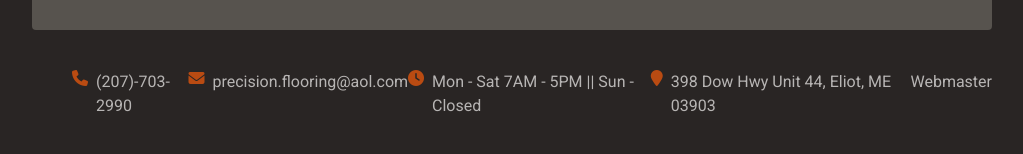
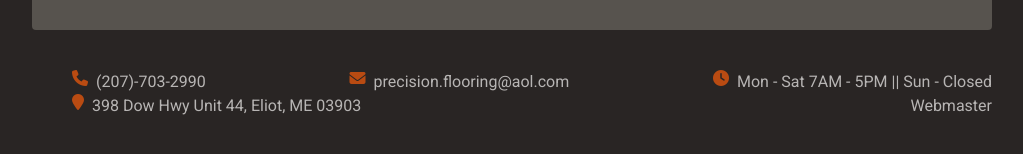
Before and after one commit to DominykMcNamara/precision-flooring-1, a React (Create React App) app: page / in a window 1280 px wide. Shown: the part 1972-2126 px from the top of the page, without its empty margins (128-1151 px from the left). Built offline with nearby package versions, Linux system fonts and the light colour scheme; no server answers; the database is empty.

Commit message:
style touch up

```diff
--- a/src/components/Footer.jsx
+++ b/src/components/Footer.jsx
@@ -4,7 +4,7 @@ import { Link } from "react-router-dom";
 export const Footer = () => {
   return (
     <div className="w-screen">
-      <div className="mx-auto  flex desktop:flex-row mobile:flex-col justify-between mobile:pl-10 align-center w-1/2 desktop:w-3/4  laptop:w-3/4  tablet:w-screen mobile:w-screen mt-10 pb-10">
+      <div className="mx-auto  flex flex-wrap desktop:flex-row mobile:flex-col justify-between mobile:pl-10 align-center w-1/2 desktop:w-3/4  laptop:w-3/4  tablet:w-screen mobile:w-screen mt-10 pb-10">
         <div className="flex flex-row align-center opacity-75 pointer-auto opacity-75 hover:opacity-100">
           <i className="fa-sharp fa-solid fa-phone text-orange-600"></i>
           <h3 className="ml-2 text-stone-200">(207)-703-2990</h3>
```
